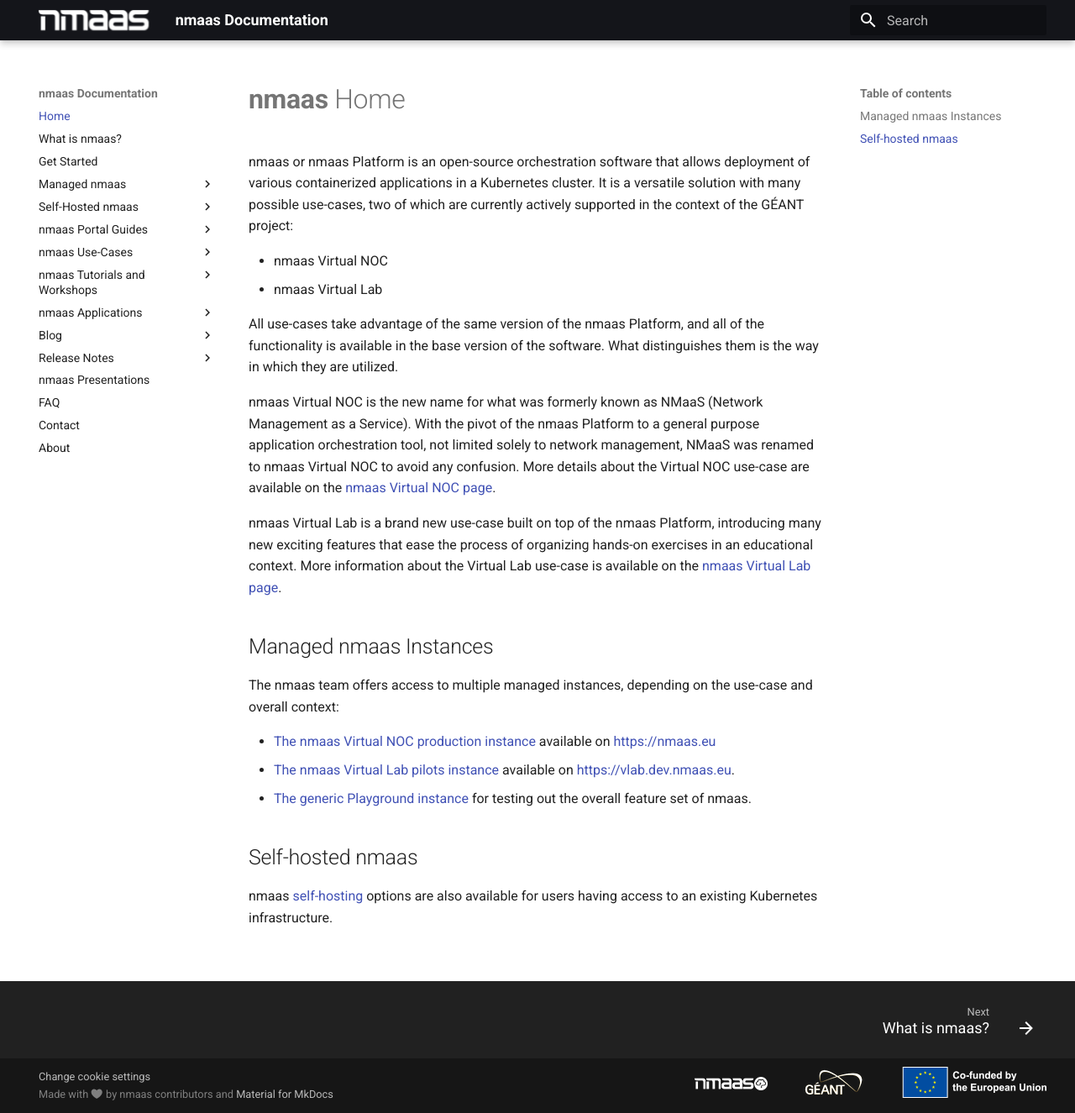
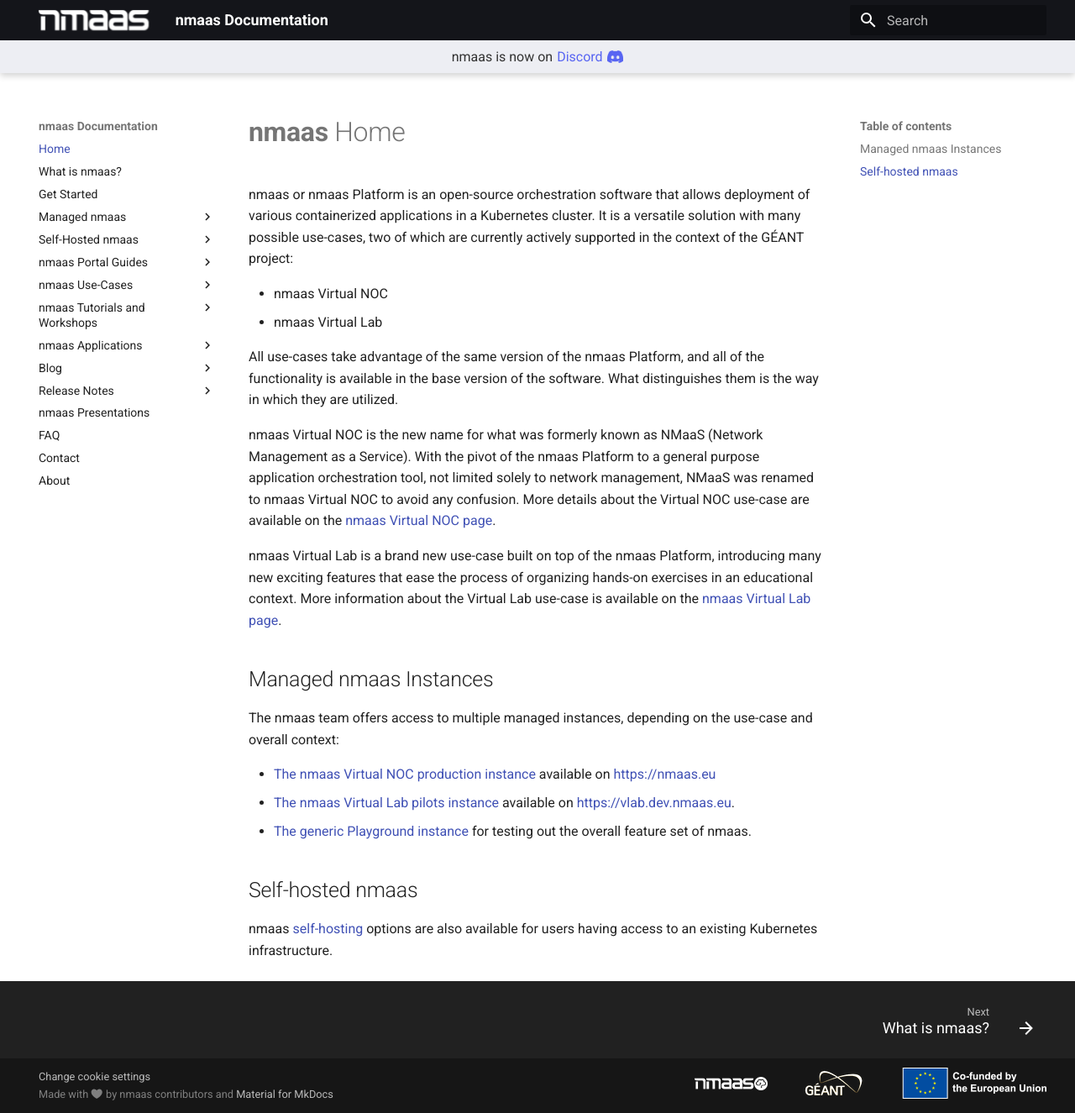
Before and after one commit to nmaas-platform/nmaas-docs, an MkDocs documentation site: the page built from docs/index.md, in a window 1280 px wide and 1325 px high. Shown: the whole window at 84% size. Built offline with MkDocs 1.6.1 and Material for MkDocs 9.7.7, drawn with Linux system fonts in a browser that asks for light colours.

Commit message:
added info about discord

```diff
--- a/docs/css/extra.css
+++ b/docs/css/extra.css
@@ -30,3 +30,21 @@
 	width: 100%;
 	height: 100%;
 }
+
+.custom-bar {
+	display: flex;
+	justify-content: center;
+	background-color: #edeef3;
+	padding: 10px;
+	text-align: center;
+	font-size: 16px;
+	color: #333;
+	box-shadow: 0 3px 8px #00000030;
+}
+
+.custom-bar a {
+	display: flex;
+	align-items: center;
+	margin-left: 5px;
+	color: #5865F2;
+}
--- /dev/null
+++ b/docs/css/extra.js
@@ -0,0 +1,7 @@
+document.addEventListener("DOMContentLoaded", function() {
+    let customBar = document.createElement("div");
+    customBar.className = "custom-bar";
+    customBar.innerHTML = 'nmaas is now on <a href="https://discord.gg/CZzvZH2TAe" target="_blank"> Discord <img style="margin-left:5px;" src="/img/discord-logo.png" height="15px"></a>';
+    let navBar = document.querySelector(".md-header");
+    navBar.after(customBar);
+});
--- a/mkdocs.yml
+++ b/mkdocs.yml
@@ -125,6 +125,8 @@
 
 extra_css:
   - 'css/extra.css'
+extra_javascript:
+  - 'css/extra.js'
 
 copyright: >
   <a href="#__consent">Change cookie settings</a>
```
Also changed, not shown: docs/img/discord-logo.png (added).
